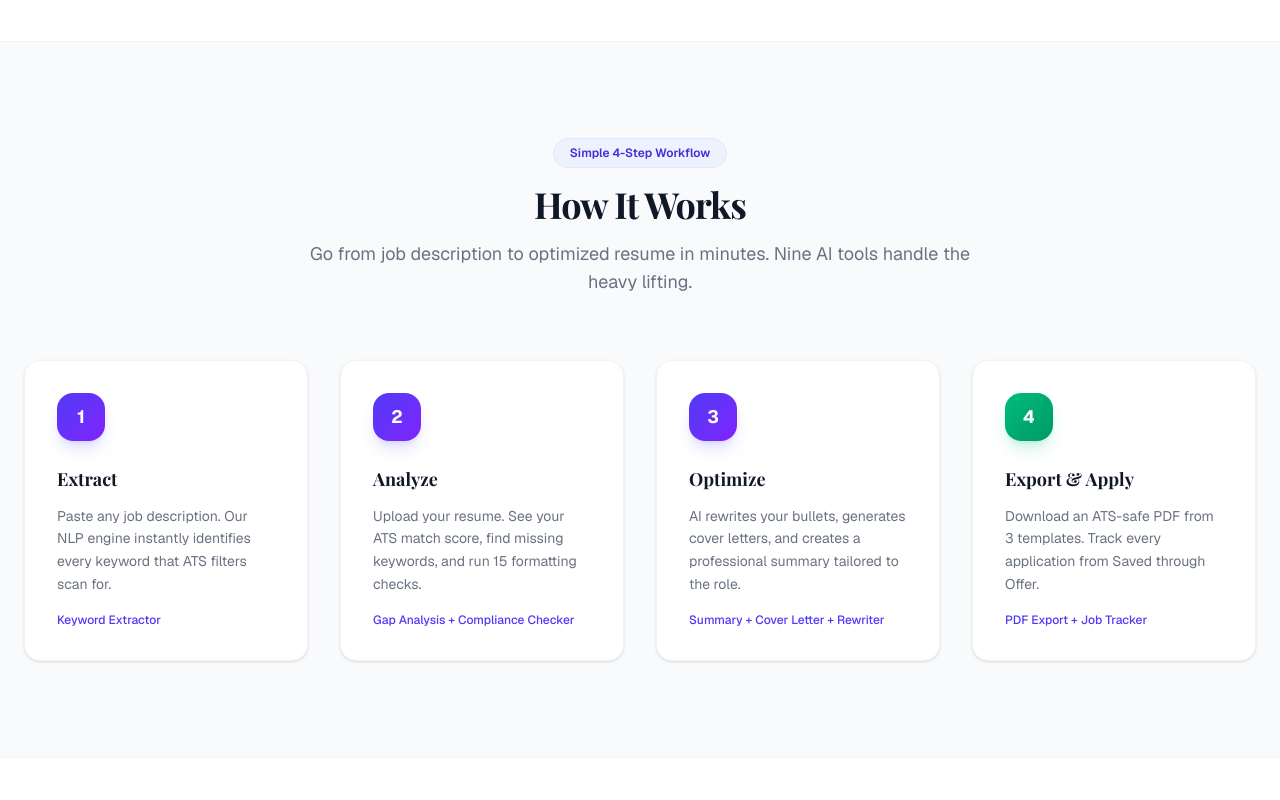
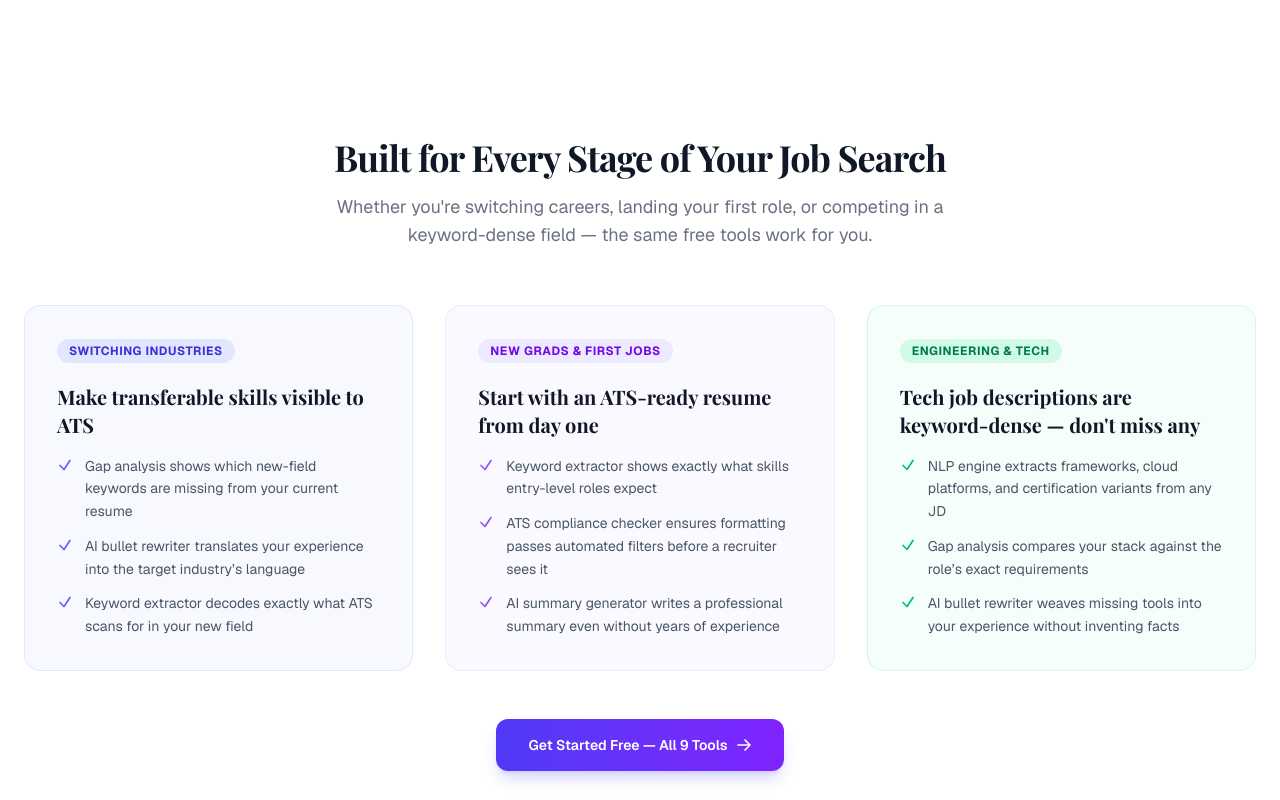
Before and after one commit to LNB-Aveva/unified-resume-builder, a Next.js app in the folder frontend/: page / in a window 1280 px wide. Shown: the part 2720-3520 px from the top of the page. Built offline with nearby package versions, Linux system fonts and the light colour scheme; no server answers.

Commit message:
add audience segmentation section: career changers, new grads, tech workers

```diff
--- a/frontend/src/app/page.tsx
+++ b/frontend/src/app/page.tsx
@@ -585,6 +585,99 @@ export default function Home() {
                   </div>
                 </div>
               ))}
+            </div>
+          </div>
+        </section>
+      </ScrollReveal>
+
+      {/* ── Who Uses ResumeAI ── */}
+      <ScrollReveal>
+        <section className="py-20 sm:py-24">
+          <div className="mx-auto max-w-7xl px-4 sm:px-6">
+            <div className="text-center mb-14">
+              <h2 className="font-[family-name:var(--font-display)] text-3xl sm:text-4xl font-bold text-gray-900 dark:text-white tracking-tight mb-4">
+                Built for Every Stage of Your Job Search
+              </h2>
+              <p className="text-lg text-gray-500 dark:text-gray-400 max-w-2xl mx-auto">
+                Whether you&apos;re switching careers, landing your first role, or competing in a keyword-dense field &mdash; the same free tools work for you.
+              </p>
+            </div>
+
+            <div className="grid md:grid-cols-3 gap-8">
+              <div className="rounded-2xl border border-indigo-100 dark:border-indigo-800/50 bg-indigo-50/50 dark:bg-indigo-950/20 p-8">
+                <div className="inline-flex items-center rounded-full bg-indigo-100 dark:bg-indigo-900/50 px-3 py-1 text-xs font-bold text-indigo-700 dark:text-indigo-300 mb-5 uppercase tracking-wider">
+                  Switching Industries
+                </div>
+                <h3 className="font-[family-name:var(--font-display)] text-xl font-bold text-gray-900 dark:text-white mb-4">
+                  Make transferable skills visible to ATS
+                </h3>
+                <ul className="space-y-3">
+                  {[
+                    "Gap analysis shows which new-field keywords are missing from your current resume",
+                    "AI bullet rewriter translates your experience into the target industry’s language",
+                    "Keyword extractor decodes exactly what ATS scans for in your new field",
+                  ].map((item, i) => (
+                    <li key={i} className="flex items-start gap-3 text-sm text-gray-600 dark:text-gray-300 leading-relaxed">
+                      <svg className="h-4 w-4 text-indigo-500 mt-0.5 shrink-0" fill="none" viewBox="0 0 24 24" stroke="currentColor" strokeWidth={2.5}><path strokeLinecap="round" strokeLinejoin="round" d="m4.5 12.75 6 6 9-13.5" /></svg>
+                      {item}
+                    </li>
+                  ))}
+                </ul>
+              </div>
+
+              <div className="rounded-2xl border border-violet-100 dark:border-violet-800/50 bg-violet-50/50 dark:bg-violet-950/20 p-8">
+                <div className="inline-flex items-center rounded-full bg-violet-100 dark:bg-violet-900/50 px-3 py-1 text-xs font-bold text-violet-700 dark:text-violet-300 mb-5 uppercase tracking-wider">
+                  New Grads &amp; First Jobs
+                </div>
+                <h3 className="font-[family-name:var(--font-display)] text-xl font-bold text-gray-900 dark:text-white mb-4">
+                  Start with an ATS-ready resume from day one
+                </h3>
+                <ul className="space-y-3">
+                  {[
+                    "Keyword extractor shows exactly what skills entry-level roles expect",
+                    "ATS compliance checker ensures formatting passes automated filters before a recruiter sees it",
+                    "AI summary generator writes a professional summary even without years of experience",
+                  ].map((item, i) => (
+                    <li key={i} className="flex items-start gap-3 text-sm text-gray-600 dark:text-gray-300 leading-relaxed">
+                      <svg className="h-4 w-4 text-violet-500 mt-0.5 shrink-0" fill="none" viewBox="0 0 24 24" stroke="currentColor" strokeWidth={2.5}><path strokeLinecap="round" strokeLinejoin="round" d="m4.5 12.75 6 6 9-13.5" /></svg>
+                      {item}
+                    </li>
+                  ))}
+                </ul>
+              </div>
+
+              <div className="rounded-2xl border border-emerald-100 dark:border-emerald-800/50 bg-emerald-50/50 dark:bg-emerald-950/20 p-8">
+                <div className="inline-flex items-center rounded-full bg-emerald-100 dark:bg-emerald-900/50 px-3 py-1 text-xs font-bold text-emerald-700 dark:text-emerald-300 mb-5 uppercase tracking-wider">
+                  Engineering &amp; Tech
+                </div>
+                <h3 className="font-[family-name:var(--font-display)] text-xl font-bold text-gray-900 dark:text-white mb-4">
+                  Tech job descriptions are keyword-dense &mdash; don&apos;t miss any
+                </h3>
+                <ul className="space-y-3">
+                  {[
+                    "NLP engine extracts frameworks, cloud platforms, and certification variants from any JD",
+                    "Gap analysis compares your stack against the role’s exact requirements",
+                    "AI bullet rewriter weaves missing tools into your experience without inventing facts",
+                  ].map((item, i) => (
+                    <li key={i} className="flex items-start gap-3 text-sm text-gray-600 dark:text-gray-300 leading-relaxed">
+                      <svg className="h-4 w-4 text-emerald-500 mt-0.5 shrink-0" fill="none" viewBox="0 0 24 24" stroke="currentColor" strokeWidth={2.5}><path strokeLinecap="round" strokeLinejoin="round" d="m4.5 12.75 6 6 9-13.5" /></svg>
+                      {item}
+                    </li>
+                  ))}
+                </ul>
+              </div>
+            </div>
+
+            <div className="text-center mt-12">
+              <a
+                href="/sign-up"
+                className="group inline-flex items-center justify-center gap-2 rounded-xl bg-gradient-to-r from-indigo-600 to-violet-600 px-8 py-4 text-sm font-semibold text-white shadow-lg shadow-indigo-500/25 hover:shadow-xl hover:shadow-indigo-500/35 hover:-translate-y-0.5 active:translate-y-0 transition-all duration-200"
+              >
+                Get Started Free &mdash; All 9 Tools
+                <svg className="h-4 w-4 group-hover:translate-x-0.5 transition-transform" fill="none" viewBox="0 0 24 24" stroke="currentColor" strokeWidth={2.5}>
+                  <path strokeLinecap="round" strokeLinejoin="round" d="M13.5 4.5 21 12m0 0-7.5 7.5M21 12H3" />
+                </svg>
+              </a>
             </div>
           </div>
         </section>
```
